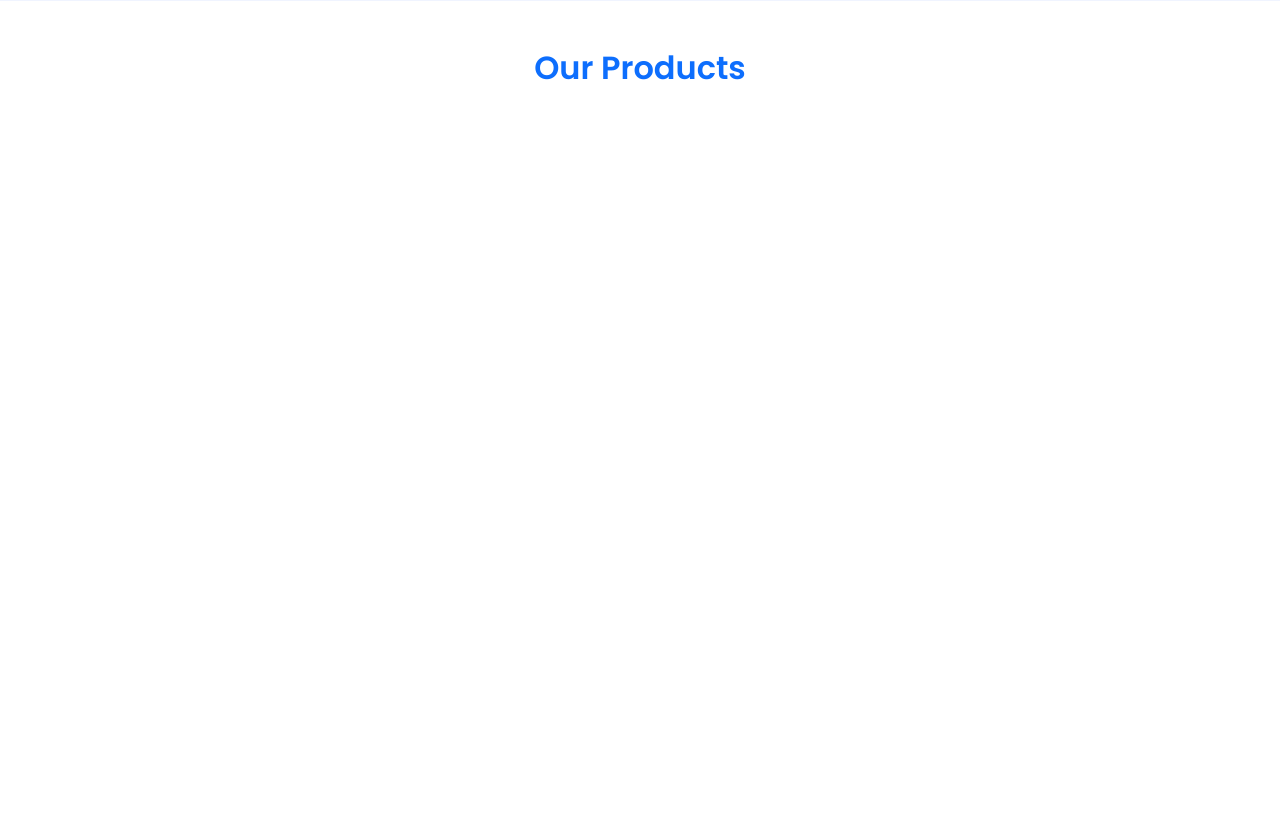
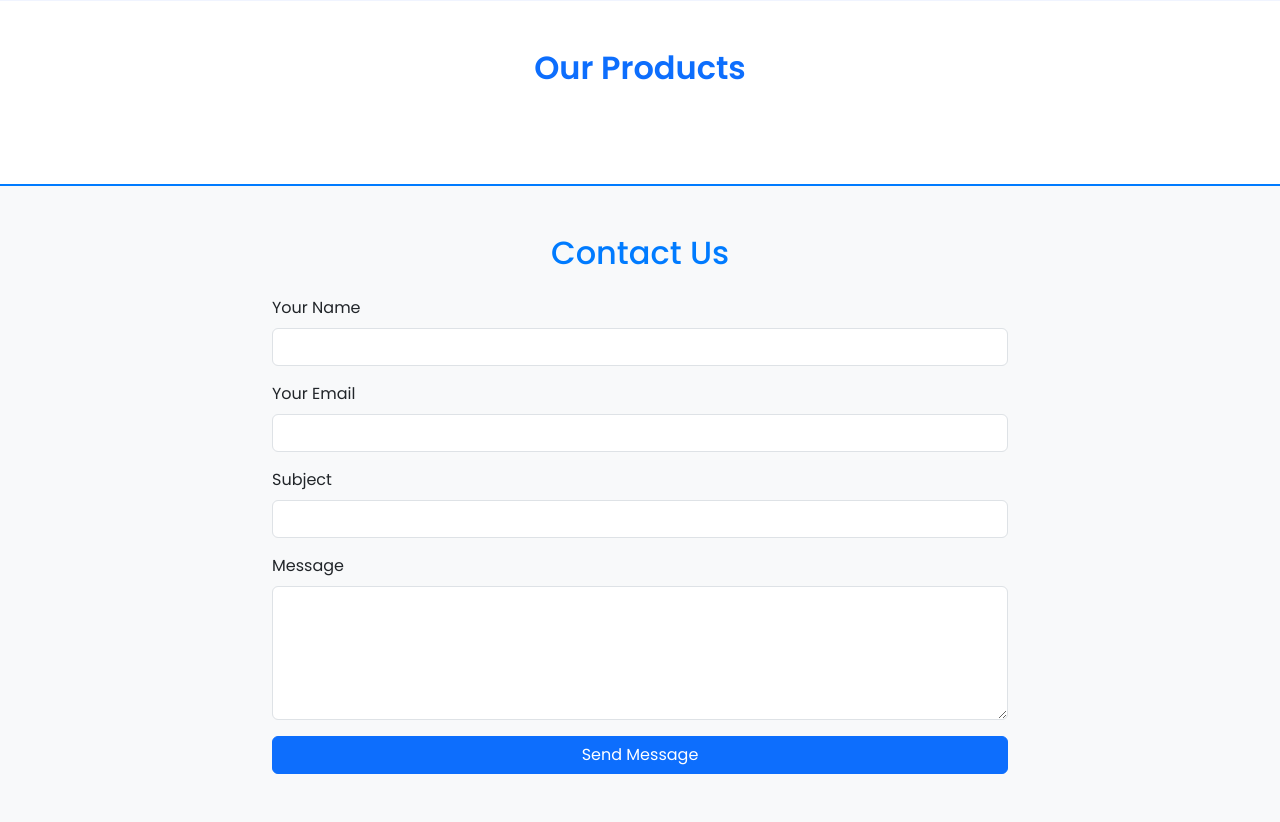
Before and after one commit to GERRY-01/Electronics-Ecommerce-app, a Django app: template templates/home.html in a window 1280 px wide. Shown: the part 2279-3101 px from the top of the page. Before the commit the page ends 2359 px from the top, so only its background shows below. Run offline with Django 3.2, Linux system fonts and the light colour scheme; the template is opened without the code that fills it, so the values that code supplies are empty.

Commit message:
added the contact us section

```diff
--- a/templates/home.html
+++ b/templates/home.html
@@ -337,6 +337,18 @@
   box-shadow: 0 4px 12px rgba(0,0,0,0.1);
   color: red;
   }
+    #contact {
+    background-color: #f8f9fa;
+    border-top: 2px solid #007bff;
+  }
+
+  #contact h2 {
+    color: #007bff;
+  }
+
+  .btn-block {
+    width: 100%;
+  }
 
 
   </style>
@@ -586,6 +598,41 @@
   </div>
 </section>
 
+<!-- Contact Us Section -->
+<section class="py-5 bg-light" id="contact">
+  <div class="container">
+    <h2 class="text-center mb-4">Contact Us</h2>
+    <div class="row justify-content-center">
+      <div class="col-md-8">
+        <form action="" method="POST">
+            {% csrf_token %}
+            <input type="hidden" name="form_type" value="contact_form">
+          <div class="mb-3">
+            <label for="name" class="form-label">Your Name</label>
+            <input type="text" class="form-control" id="name" name="name" required />
+          </div>
+          <div class="mb-3">
+            <label for="email" class="form-label">Your Email</label>
+            <input type="email" class="form-control" id="email" name="email" required />
+          </div>
+          <div class="mb-3">
+            <label for="subject" class="form-label">Subject</label>
+            <input type="text" class="form-control" id="subject" name="subject" />
+          </div>
+          <div class="mb-3">
+            <label for="message" class="form-label">Message</label>
+            <textarea class="form-control" id="message" name="message" rows="5" required></textarea>
+          </div>
+          <div class="d-grid">
+            <button type="submit" class="btn btn-primary btn-block">Send Message</button>
+          </div>
+        </form>
+      </div>
+    </div>
+  </div>
+</section>
+
+
 
   <script src="https://cdn.jsdelivr.net/npm/bootstrap@5.3.0/dist/js/bootstrap.bundle.min.js"></script>
   <!-- AOS Script -->
```
